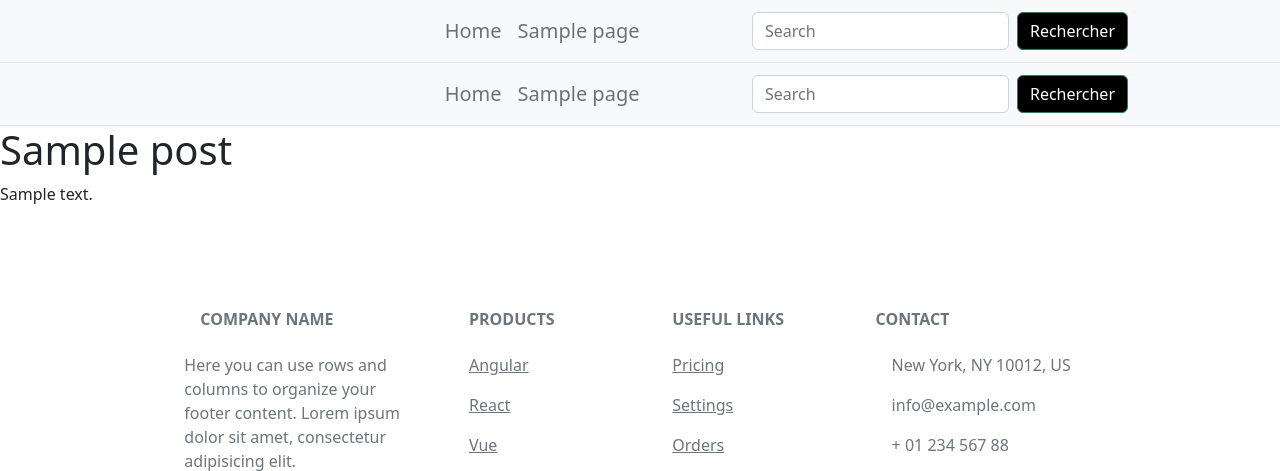
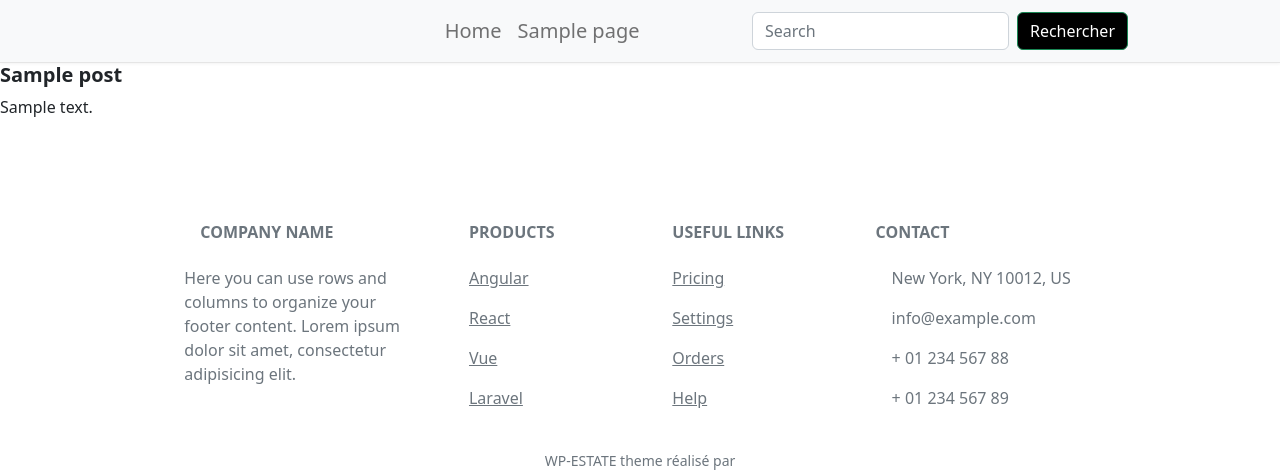
Before and after one commit to Azlou77/wp-real-estate, a WordPress theme: template themes/real-estate/single.php in a window 1280 px wide. Shown: the top 471 px of the page. Run offline with PHP 8.4 and a stand-in for WordPress, Linux system fonts and the light colour scheme; the site name, menu and one post (Sample post) are stand-ins, and other content is empty; some libraries are stand-ins or nearby versions.

Commit message:
style thumnails/single properties && agents

```diff
--- /dev/null
+++ b/themes/real-estate/assets/css/single.css
@@ -0,0 +1,12 @@
+/*general*/
+h1.single-entry-title {
+    font-size: 1.25rem;
+    font-weight: 700;
+}
+.entry-content{
+    width: 600px;
+}
+.entry-content :is(h1,h3) {
+    font-size: 1.25rem;
+    font-weight: 700;
+}
--- a/themes/real-estate/functions.php
+++ b/themes/real-estate/functions.php
@@ -20,6 +20,7 @@
     add_image_size('houses', 150, 200, true );
     add_image_size( 'agents', 328, 228, true );
 
+
 }
 
 //Filter excerpt
@@ -34,7 +35,7 @@
     wp_enqueue_style( 'style', get_stylesheet_uri() );
     wp_enqueue_style('home', get_template_directory_uri() . './assets/css/home.css');
     wp_enqueue_style('properties', get_template_directory_uri() . './assets/css/properties.css');
-
+    wp_enqueue_style('single', get_template_directory_uri() . './assets/css/single.css');
     // script files
     wp_enqueue_script('main', get_template_directory_uri() . './assets/js/main.js');
 
--- a/themes/real-estate/single.php
+++ b/themes/real-estate/single.php
@@ -1,21 +1,12 @@
 <!-- Page for post, custom posts single  -->
 <?php get_header(); ?>
-<div class="row">
-    <div class="col-sm-12">
-
-    </div>
-</div>
-
-<?php get_header(); ?>
-
-<div class="row">
-
+<body>
     <?php if (have_posts()) : while (have_posts()) : the_post(); ?>
 
         <div class="col-sm-8 col-sm-offset-2">
         <article <?php post_class() ?> id="post-<?php the_ID(); ?>">
             <?php   if(has_post_thumbnail()){
-                the_post_thumbnail('large');
+                the_post_thumbnail('large', [ 'style'=>'height:300px; width:600px']) ;
             };
             ?>
 
```
Also changed, not shown: uploads/2022/11/peterson-e1670854728400-150x150.webp (added), uploads/2022/11/peterson-e1670854728400-240x300.webp (added), uploads/2022/11/peterson-e1670854728400.webp (added), uploads/2022/11/peterson-e1670854755555-150x150.webp (added), uploads/2022/11/peterson-e1670854755555-241x300.webp (added), uploads/2022/11/peterson-e1670854755555.webp (added), uploads/2022/12/school-house-e1670854839456-150x150.jpg (added), uploads/2022/12/school-house-e1670854839456-300x225.jpg (added), uploads/2022/12/school-house-e1670854839456.jpg (added).
